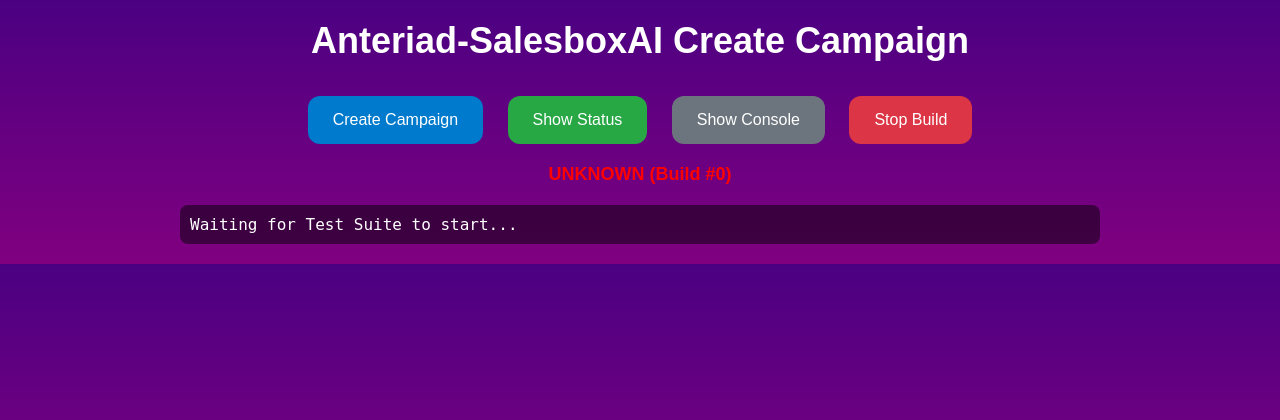
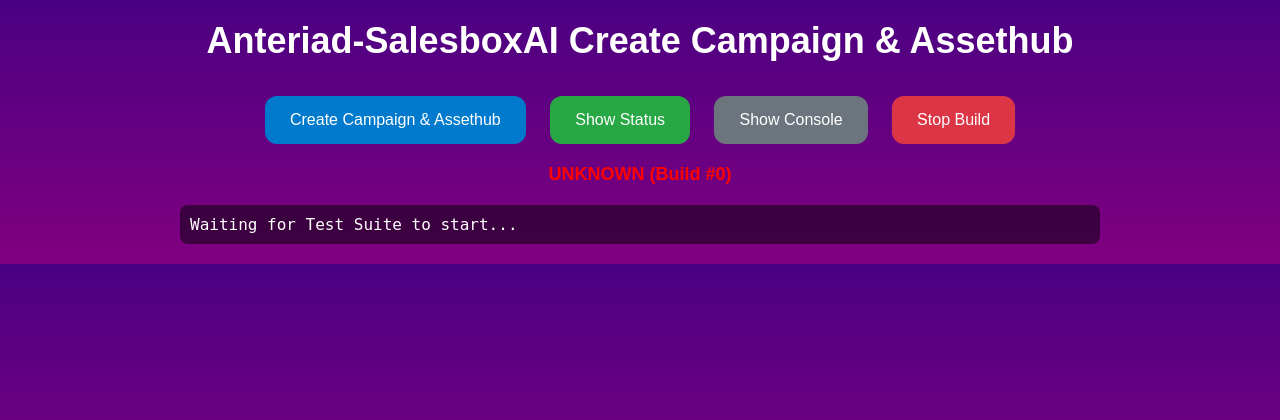
Before and after one commit to Kanthis11/ANT_CampaignUI, a Flask app: page / in a window 1280 px wide. Shown: the top 420 px of the page. Run offline with Flask 3, Linux system fonts and the light colour scheme; data that the repository does not hold is empty.

Commit message:
Update index.HTML
Assethub added for button text and heading

```diff
--- a/templates/index.HTML
+++ b/templates/index.HTML
@@ -1,7 +1,7 @@
 <!DOCTYPE html>
 <html>
 <head>
-    <title>Anteriad-SalesboxAI Create Campaign</title>
+    <title>Anteriad-SalesboxAI Create Campaign & Assethub</title>
     <style>
         body {
             font-family: Arial, sans-serif;
@@ -56,10 +56,10 @@
     </style>
 </head>
 <body>
-    <h1>Anteriad-SalesboxAI Create Campaign</h1>
+    <h1>Anteriad-SalesboxAI Create Campaign & Assethub</h1>
 
     <div>
-   <button class="btn trigger" onclick="triggerBuild()">Create Campaign</button>
+   <button class="btn trigger" onclick="triggerBuild()">Create Campaign & Assethub</button>
 <button class="btn status" onclick="getStatus()">Show Status</button>
 <button class="btn console" onclick="showConsole()">Show Console</button>
 <button class="btn stop" onclick="stopBuild()">Stop Build</button>
```
